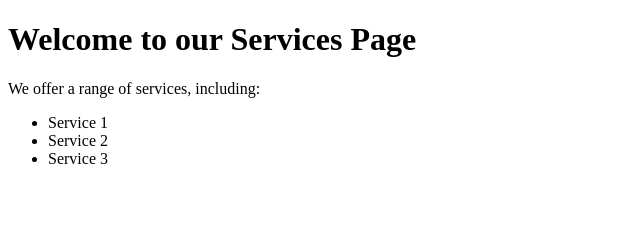
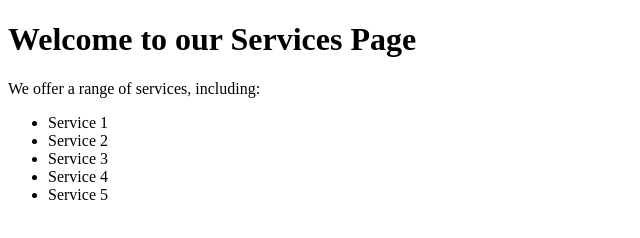
Before and after one commit to GunnerBel/Exercise_Git, a plain HTML site: page services.html in a window 1280 px wide. Shown: the whole page, without its empty margins (0-640 px from the left). Drawn offline with Linux system fonts and the light colour scheme.

Commit message:
made some changes to the service.html file

```diff
--- a/services.html
+++ b/services.html
@@ -10,6 +10,8 @@
     <li>Service 1</li>
     <li>Service 2</li>
     <li>Service 3</li>
+    <li>Service 4</li>
+    <li>Service 5</li>
   </ul>
 </body>
 </html>
```
